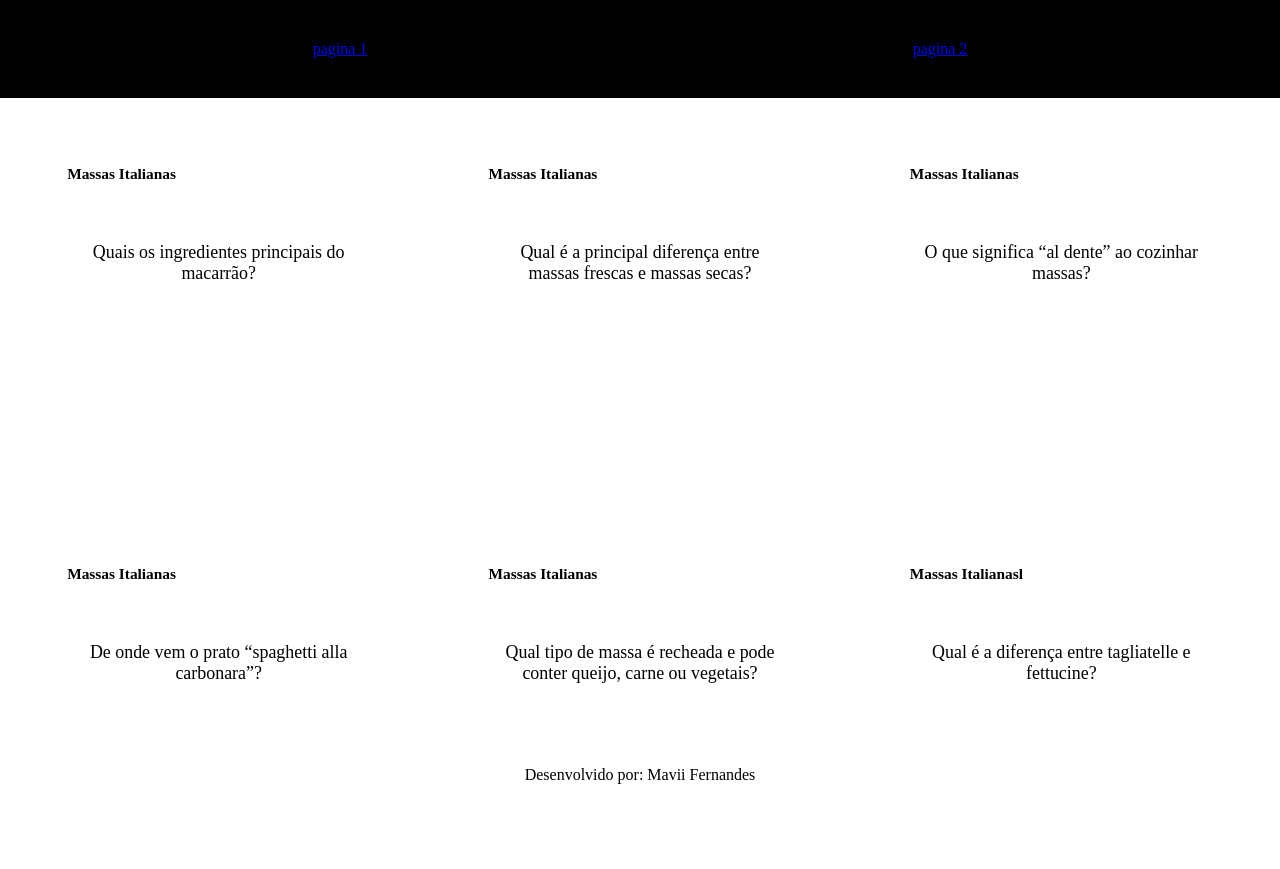
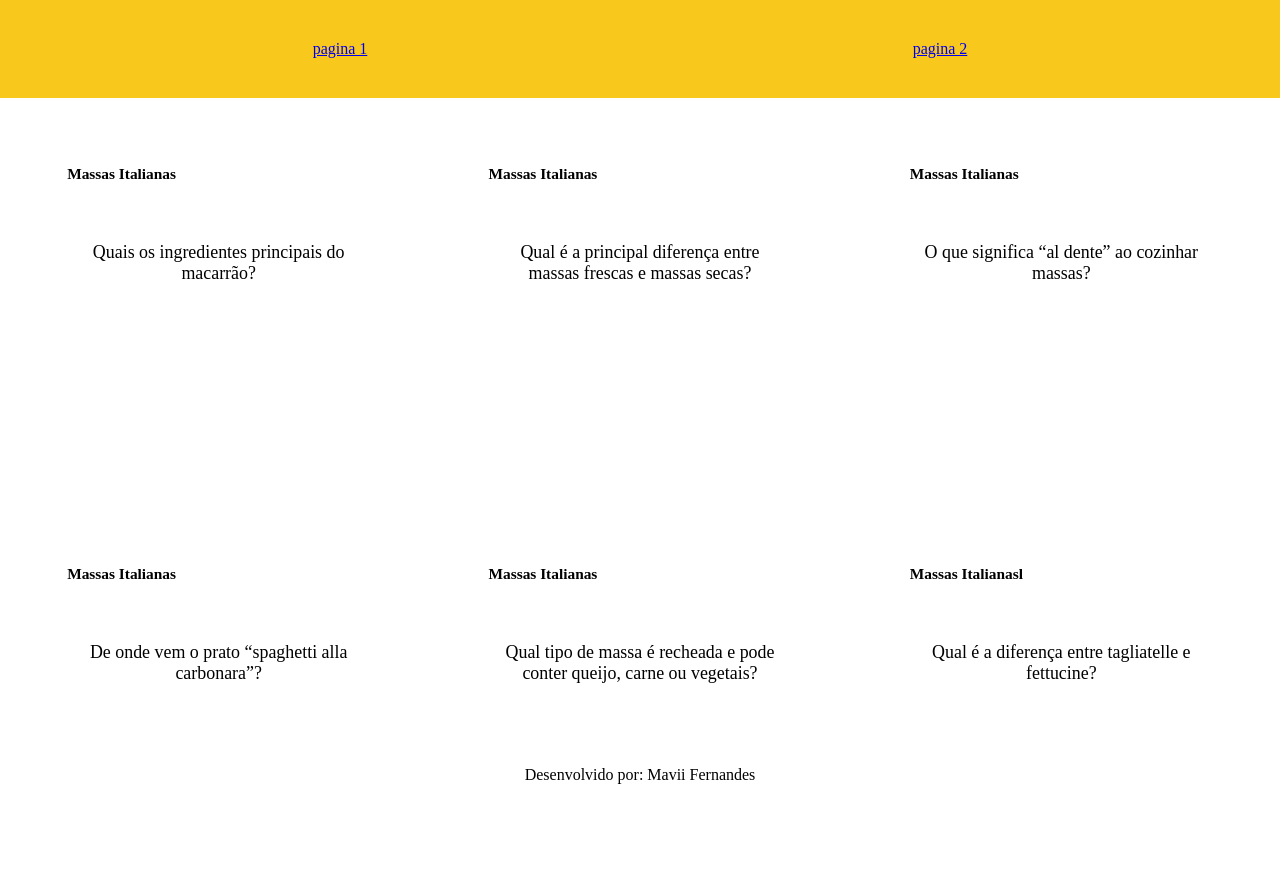
Before and after one commit to mvitoria369/Paginaweb, a plain HTML site: page index.html in a window 1280 px wide. Shown: the top 869 px of the page. Drawn offline with Linux system fonts and the light colour scheme.

Commit message:
.............

```diff
--- a/style.css
+++ b/style.css
@@ -13,7 +13,7 @@ body{
 }
 
 header{
-    background-color: #000000;
+    background-color: #f8c81c;
     padding: 40px;
     display: flex;
     justify-content: space-around;
```
